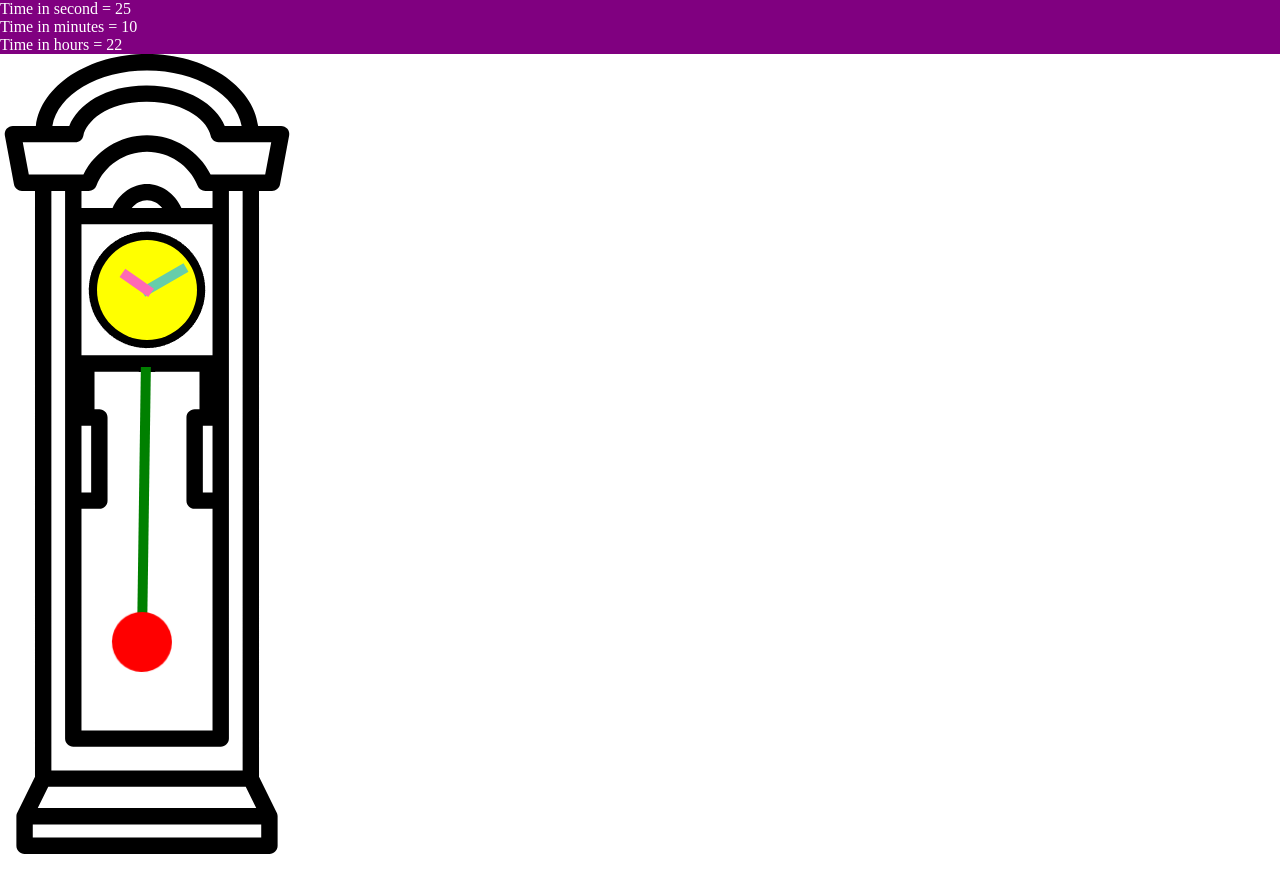
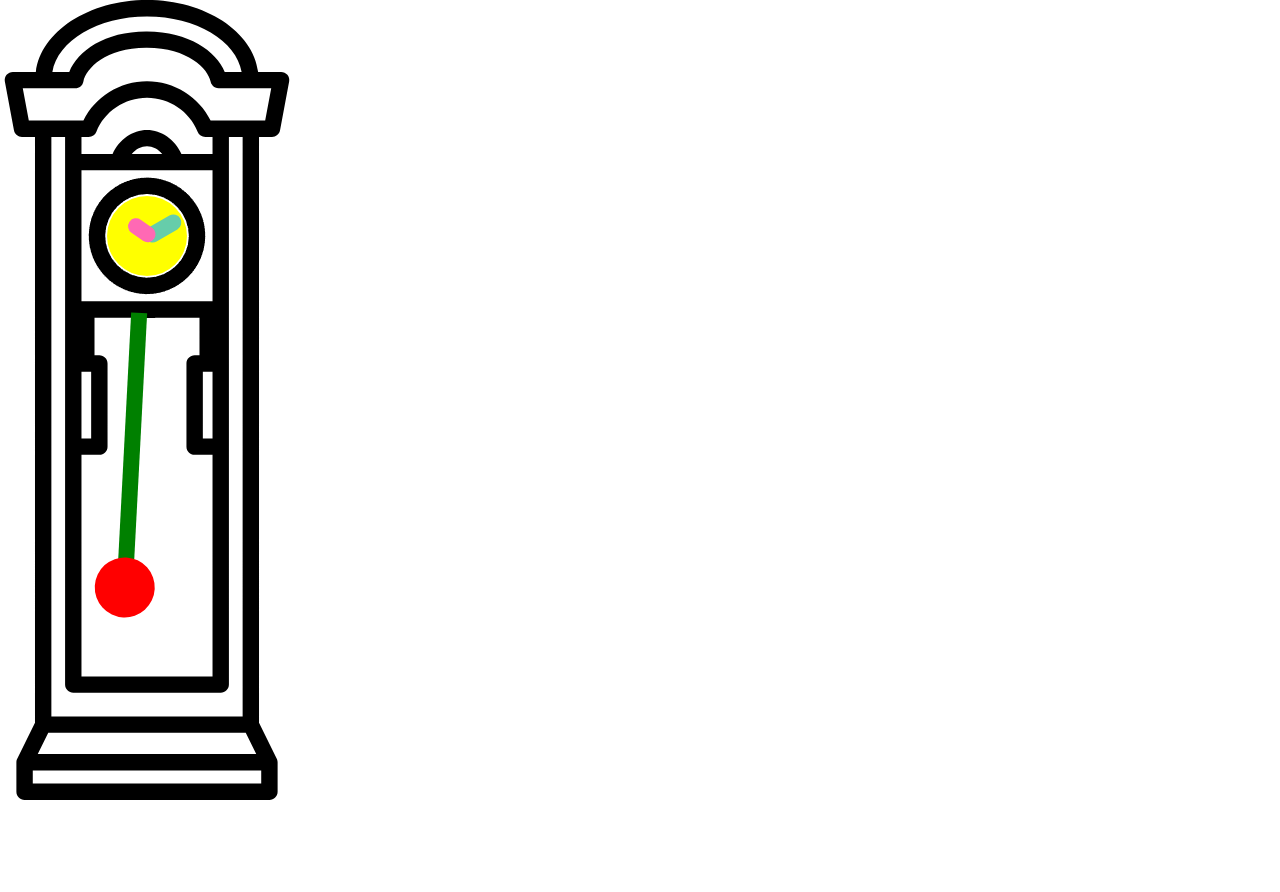
Before and after one commit to M-Feale/react-ticking-clock, a React (Vite) app: page / in a window 1280 px wide. Shown: the top 892 px of the page. Built offline with nearby package versions, Linux system fonts and the light colour scheme.

Commit message:
commented-out-central-layout

```diff
--- a/src/App.jsx
+++ b/src/App.jsx
@@ -30,11 +30,11 @@ const App = () => {
 	return (
 		minutes > 0 && (
 			<>
-				<Box>
+				{/* <Box>
 					<div>Time in second = {seconds}</div>
 					<div>Time in minutes = {minutes}</div>
 					<div>Time in hours = {hours}</div>
-				</Box>
+				</Box> */}
 				<ClockFrame>
 					<ClockImage src={clock} />
 					<SecondsHand
@@ -54,28 +54,35 @@ const App = () => {
 	);
 };
 
-const Box = styled.div`
-	color: white;
-	background-color: purple;
-`;
+// const Box = styled.div`
+// 	color: white;
+// 	background-color: purple;
+// `;
 
 const ClockFrame = styled.div`
 	position: relative;
 	background-color: transparent;
+	/* height: 100vh;
+	overflow: hidden;
+	display: flex;
+	align-items: center;
+	justify-content: center; */
 `;
 
 const ClockImage = styled.img`
 	position: relative;
+	/* max-height: 90%; */
+
 `;
 
 const SecondsHand = styled.div`
-	width: 10px;
+	width: 16px;
 	height: 300px;
 	background-color: green;
 	position: absolute;
 
 	top: 313px;
-	left: 143px;
+	left: 139px;
 
 	transform: ${(props) => `rotate(${props.$travel}deg)`};
 	transform-origin: 50% -150px;
@@ -88,35 +95,37 @@ const Weight = styled.div`
 	border-radius: 50%;
 	background-color: red;
 	position: absolute;
-	left: -25px;
+	left: -22px;
 	top: 245px;
 `;
 
 const ClockFace = styled.div`
-	height: 100px;
-	width: 100px;
+	height: 80px;
+	width: 80px;
 	background-color: yellow;
 	position: relative;
 	border-radius: 50%;
 
-	top: -618px;
-	left: 97px;
+	top: -608px;
+	left: 107px;
 `;
 
 const Hand = styled.div`
-	width: 10px;
+	width: 16px;
+	border-radius: 8px;
+
 	position: absolute;
 	left: calc(50% - 5px);
 	top: calc(50% - 5px);
 	transform-origin: 50% 5px;
 
 	&.minute {
-		height: 50px;
+		height: 40px;
 		background-color: mediumaquamarine;
 		transform: ${(props) => `rotate(${props.$travel}deg)`};
 	}
 	&.hour {
-		height: 35px;
+		height: 30px;
 		background-color: hotpink;
 		transform: ${(props) => `rotate(${props.$travel}deg)`};
 	}
```
